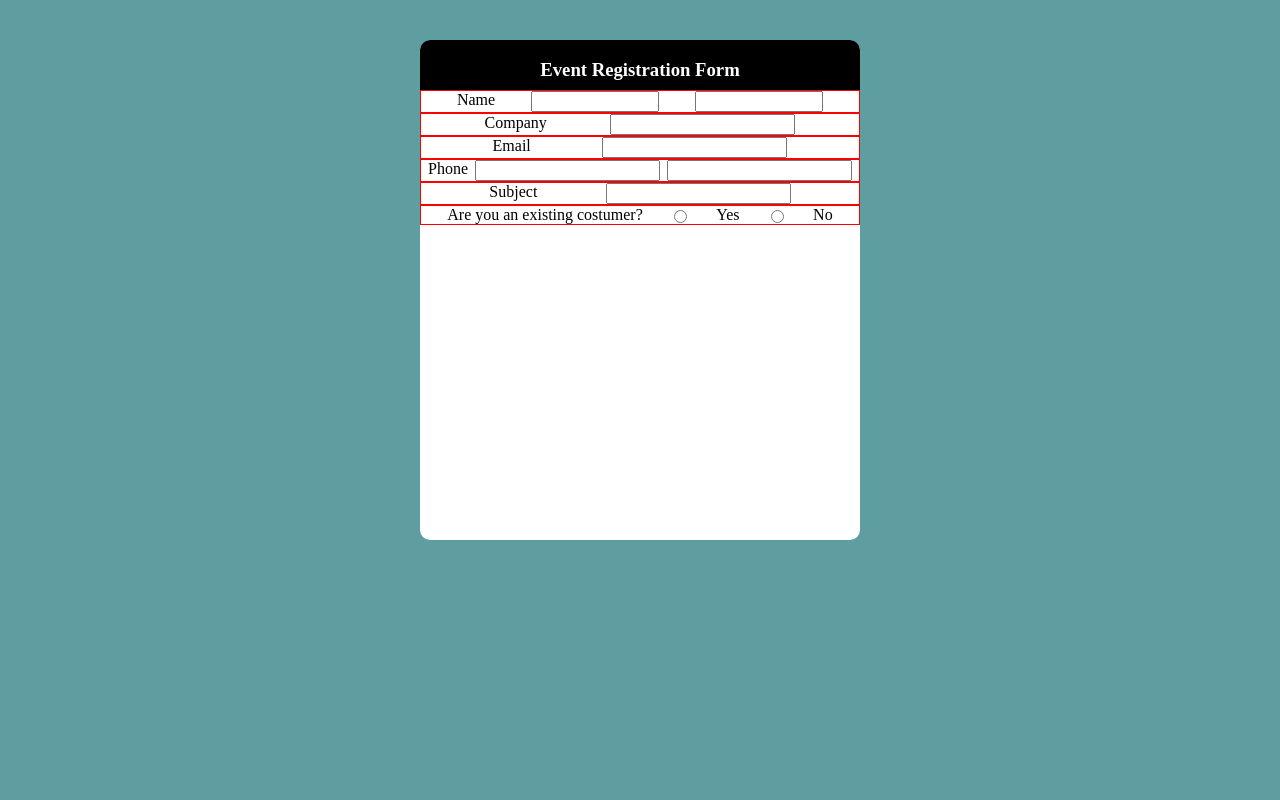
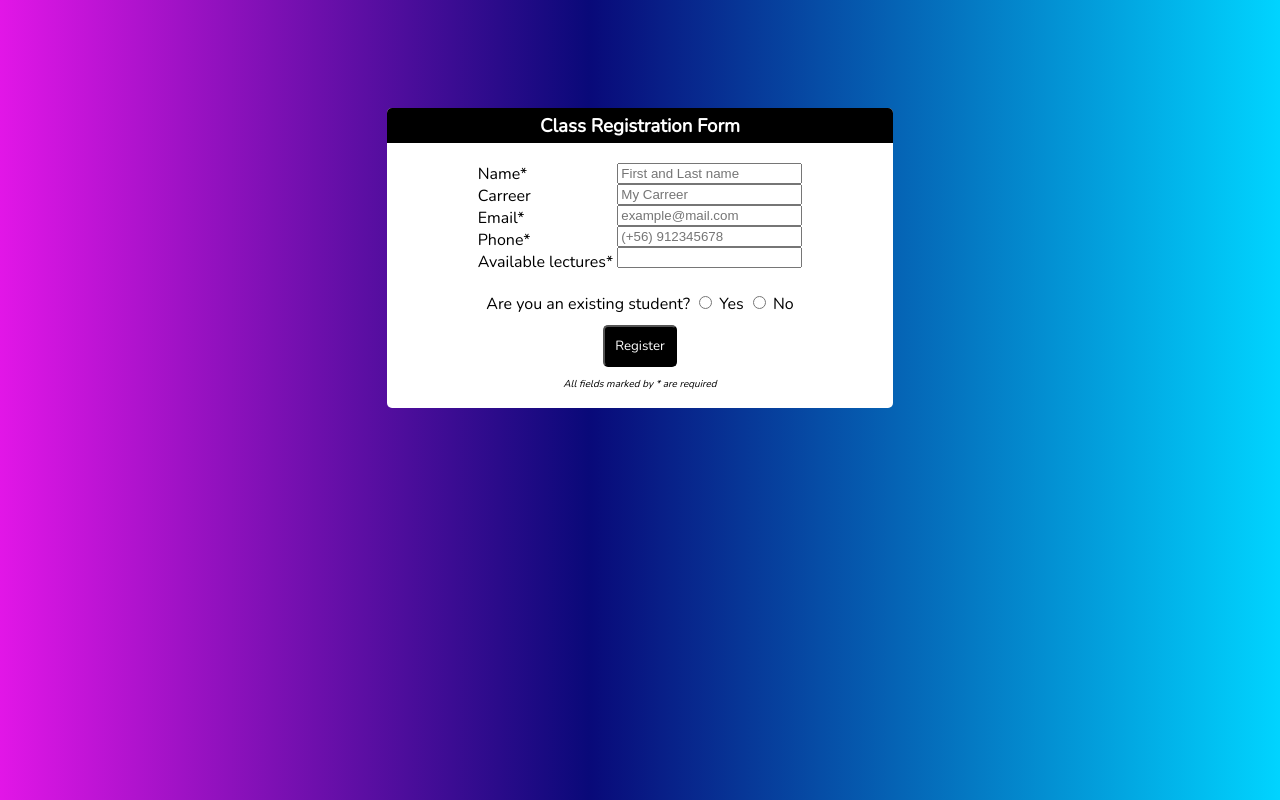
Before and after one commit to germanguaimare/First-Form, a plain HTML site: page index.html in a window 1280 px wide. Drawn offline with nearby package versions, Linux system fonts and the light colour scheme.

Commit message:
general improvements

```diff
--- a/index.html
+++ b/index.html
@@ -1,57 +1,67 @@
 <!DOCTYPE html>
 <html lang="en">
+
 <head>
     <meta charset="UTF-8">
     <meta http-equiv="X-UA-Compatible" content="IE=edge">
     <meta name="viewport" content="width=device-width, initial-scale=1.0">
     <title>Form Practice</title>
     <link rel="stylesheet" href="style.css">
+    <link rel="preconnect" href="https://fonts.googleapis.com">
+    <link rel="preconnect" href="https://fonts.gstatic.com" crossorigin>
+    <link href="https://fonts.googleapis.com/css2?family=Nunito&display=swap" rel="stylesheet">
 </head>
+
 <body>
     <div id="form-container">
         <div id="form-header">
-            <h3>Event Registration Form</h3>
+            <h3>Class Registration Form</h3>
         </div>
         <div id="form-content">
             <form id="form">
-                <div id="form-name-section">
-                    <label for="fname">Name</label>
-                    <input type="text" name="fname" id="first-name">
-                    <input type="text" name="lname" id="last-name">
+                <div id="form-top">
+                <div id="labels">
+                    <label for="name">Name*</label>
+                    <label for="company">Carreer</label>
+                    <label for="email">Email*</label>
+                    <label for="number">Phone*</label>
+                    <label for="lectures">Available lectures*</label>
+
+
                 </div>
-                <div id="form-company-section">
-                    <label for="company">Company</label>
-                    <input type="text" name="company">
+                <div id="inputs">
+                    <input type="text" name="fname" id="name" placeholder="First and Last name" required="required">
+                    <input type="text" name="company" id="company" placeholder="My Carreer">
+                    <input type="email" name="email" id="email" placeholder="example@mail.com" required="required">
+                    <input type="number" name="phone" id="phone" placeholder="(+56) 912345678" required="required">
+                    <input list="lectures" name="lectures" id="lectures" required="required">
+                    <datalist id="lectures">
+                        <option value="Math">
+                        <option value="Physics">
+                        <option value="Chemistry">
+                    </datalist>
+
                 </div>
-                <div id="form-email-section">
-                    <label for="email">Email</label>
-                    <input type="email" name="email">
                 </div>
-                <div id="form-phone-section">
-                    <label for="areacode">Phone</label>
-                    <input type="number" name="areacode">
-                    <input type="number" name="phonenumber">
-                </div>
-                <div id="form-subject-section">
-                    <label for="Subject">Subject</label>
-                    <input list="list-items" name="Subject">
-                    <datalist id="list-items">
-                        <option value="Option 1">
-                        <option value="Option 2">
-                        <option value="Option 3">
-                        </datalist>
-                </div>
-                <div id="form-existing-section">
-                    <label>Are you an existing costumer?</label>
+                <div id="form-bottom">
+                <div id="existing">
+                    <label>Are you an existing student?</label>
                     <input type="radio" id="yescostumer" value="Yes">
                     <label for="yescostumer">Yes</label>
                     <input type="radio" name="nocostumer" value="No">
                     <label for="nocostumer">No</label>
                 </div>
+                <div id="send">
+                    <input type="submit" value="Register">
+                    <p>All fields marked by * are required</p>
+                </div>
+            </div>
             </form>
+
         </div>
 
     </div>
 
 </body>
+
 </html>
--- a/style.css
+++ b/style.css
@@ -1,48 +1,86 @@
 body {
 
-    background-color: cadetblue;
+    background: rgb(226,22,231);
+    background: linear-gradient(90deg, rgba(226,22,231,1) 0%, rgba(9,9,121,1) 46%, rgba(0,212,255,1) 100%);
+    font-family: 'Nunito', sans-serif;
+    display: flex;
+    justify-content: center;
+
 }
 
 #form-container {
-    margin: auto;
-    margin-top: 40px;
-    display: flex;
-    flex-direction: column;
-    height: 500px;
-    width: 440px;
+    border-radius: 5px;
+    margin: 100px;
+    width: 35%;
     background-color: white;
-    border-radius: 10px;
+    width: 40%;
+    height: 300px;
+}
+
+h3 {
+   color: white;
+   text-align: center;
+   padding: 0%;
 }
 
 #form-header {
-    height:10%;
-    width: 100%;
+    border-top-left-radius: 5px;
+    border-top-right-radius: 5px;
+    display: flex;
     background-color: black;
-    border-top-left-radius: 10px;
-    border-top-right-radius: 10px;
-}
-
-h3 {
-    color: white;
-   text-align: center;
+    height: 35px;
+    align-items: center;
+    justify-content: center;
 
 }
 
-form {
-    display:flex;
+#form-top {
+    display: flex;
+    justify-content: space-around;
+    width: 65%;
+    margin: 20px auto;
+}
+
+#form-bottom {
+    display: flex;
+    flex-direction: column;
+    justify-content: center;
+    align-items: center;
+}
+
+#labels, #inputs {
+    display: flex;
     flex-direction: column;
 }
 
-#form-name-section, #form-company-section, #form-email-section, #form-phone-section,
-#form-subject-section, #form-existing-section{
+#send {
     display: flex;
-    justify-content:space-evenly;
-    border: solid 1px red;
-    align-content: center;
-    text-align: left;
-    margin-top: auto;
+    flex-direction: column;
+    margin-top: 10px;
+    align-items: center;
+    justify-content: center;
 }
 
-#first-name, #last-name {
-    width: 120px;
+input[type=submit] {
+    background-color: black;
+    color: white;
+    font-family: 'Nunito', sans-serif;
+    padding: 10px;
+    border-radius: 5px;
 }
+
+#send p {
+    font-style: italic;
+    font-weight: 100;
+    font-size: 10px;
+}
+
+input::-webkit-outer-spin-button,
+input::-webkit-inner-spin-button {
+  -webkit-appearance: none;
+  margin: 0;
+}
+
+input[type=number] {
+  -moz-appearance: textfield;
+ }
```
